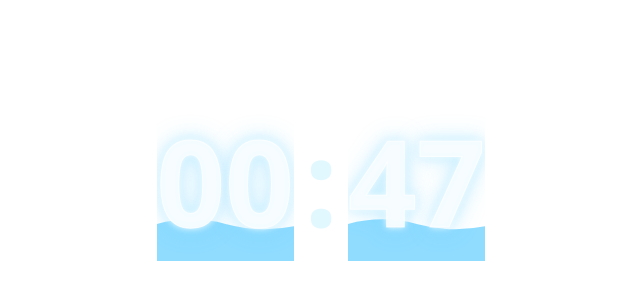
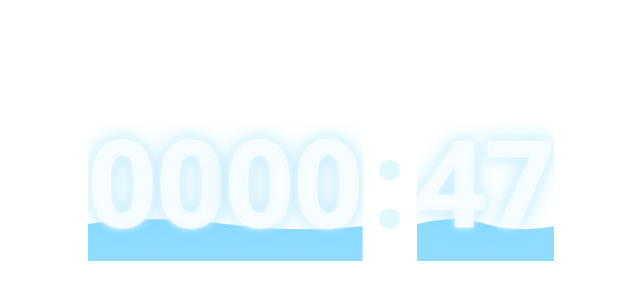
Before and after one commit to onlyjiu0517-netizen/ice-clock, a plain HTML site: page index.html in a window 1280 px wide. Shown: the part 220-520 px from the top of the page, without its empty margins (319-959 px from the left). Drawn offline with Linux system fonts and the light colour scheme.

Commit message:
Update index.html

```diff
--- a/index.html
+++ b/index.html
@@ -14,6 +14,8 @@
     <div class="digit">
 
     <span id="hour">00</span>
+
+        <span class="mask-number">00</span>
 
     <div class="water">
 
```
